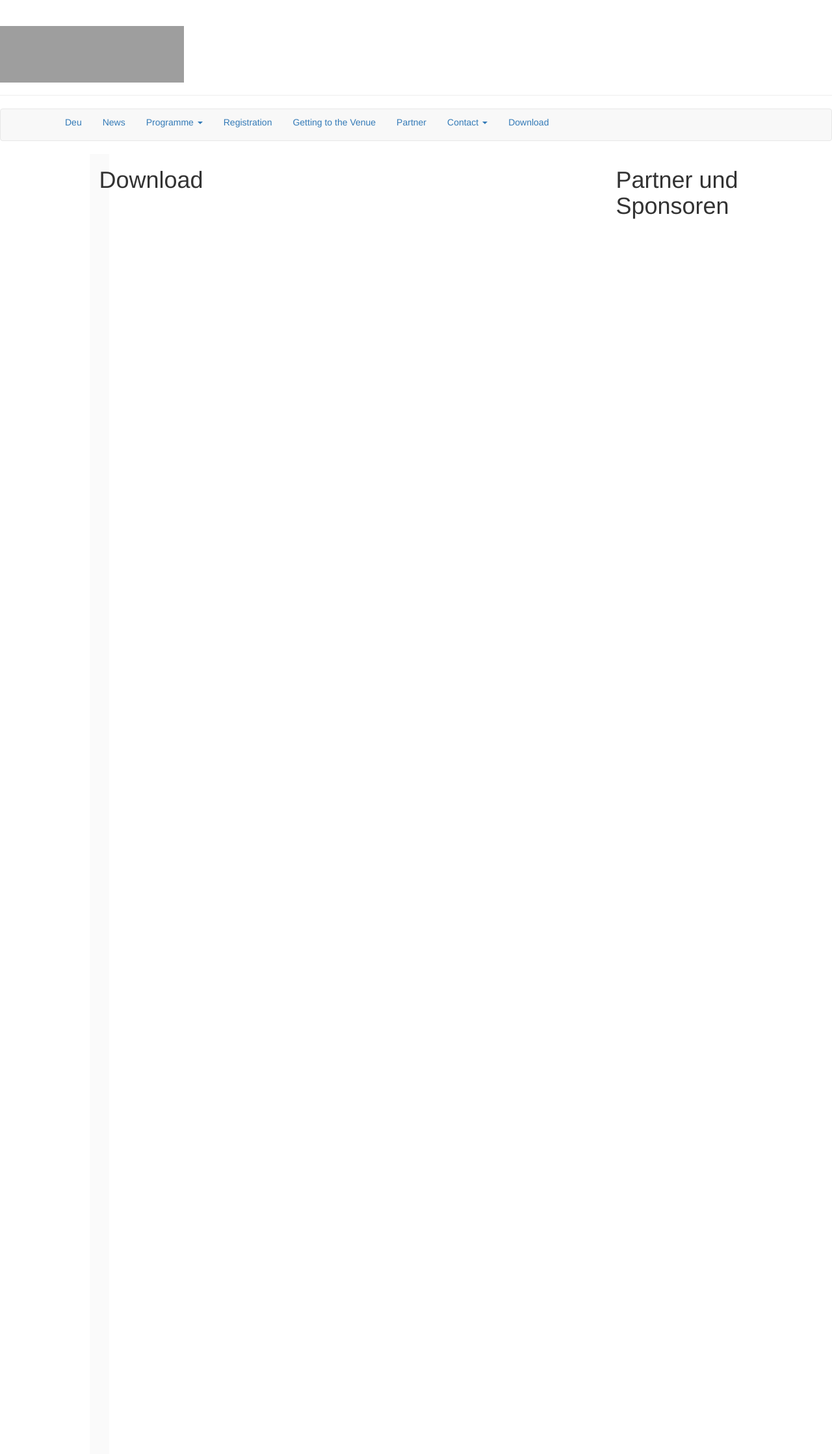
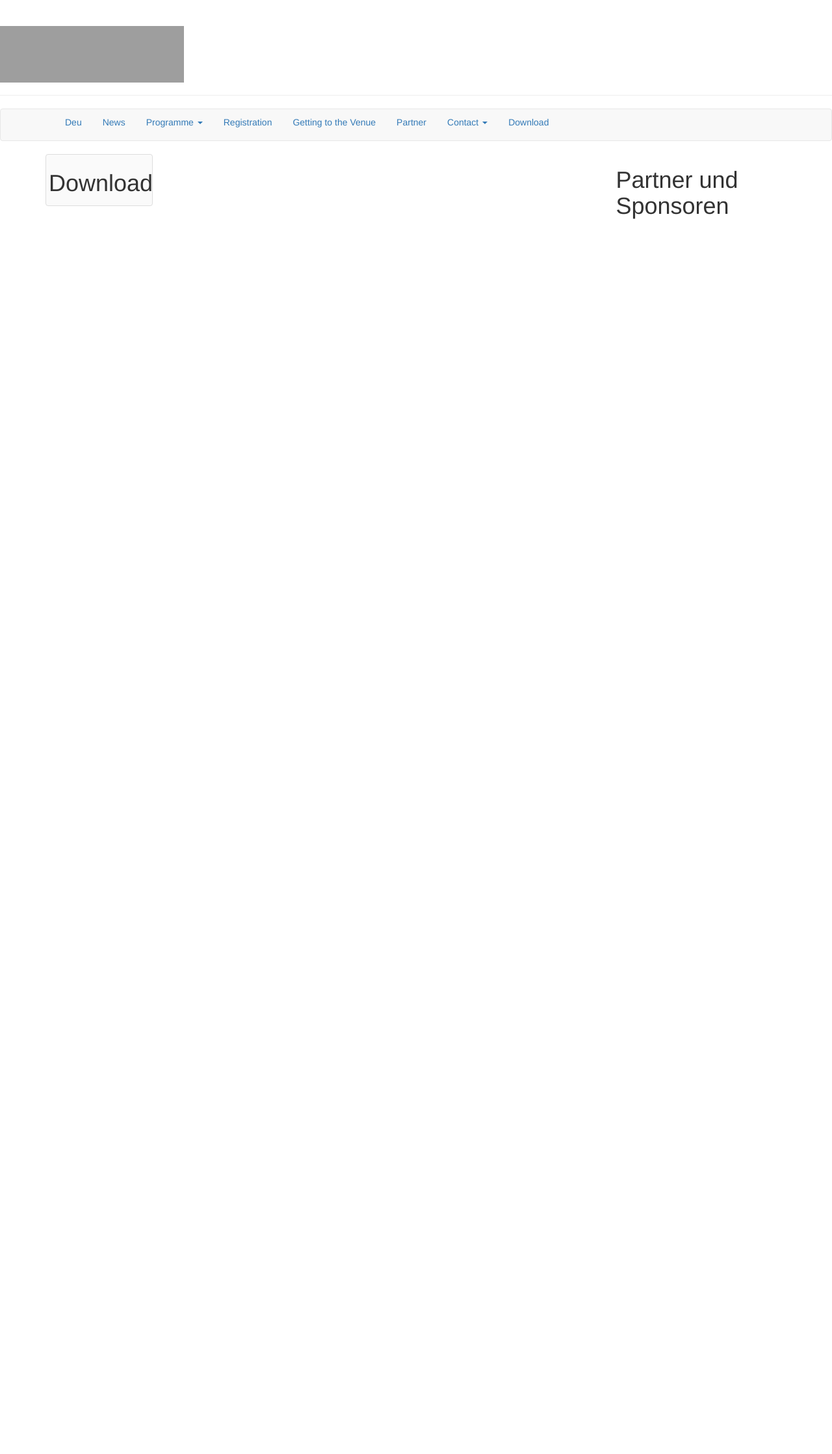
Before and after one commit to susedev/test, a Jekyll site: the page built from download.html, in a window 1280 px wide. Shown: the whole page at 65% size. Built offline with Jekyll 4.4.1, drawn with Linux system fonts in a browser that asks for light colours; nearby versions of some CDN libraries; after the commit the page ends 900 px from its top, so only the background shows below that; grey boxes are pictures that could not be loaded.

Commit message:
Update page.html

```diff
--- a/_layouts/page.html
+++ b/_layouts/page.html
@@ -12,7 +12,7 @@ layout: base
 
   <div class="row">
     <div class="col-md-2">
-      <div class="container" style="width: 30px; height: 2000px; background-color: #FAFAFA"; >
+      <div class="thumbnail" style="background-color: #FAFAFA"; >
        <h1>{{ page.title }}</h1>
        </div>
     </div>
```
